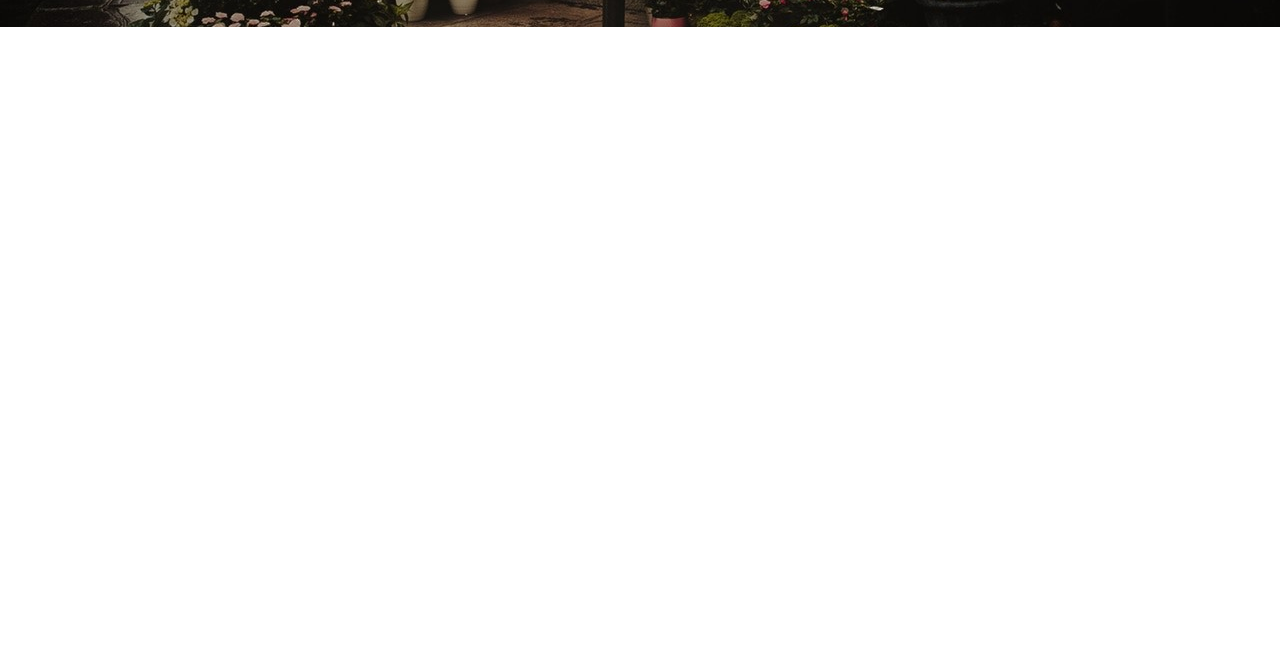
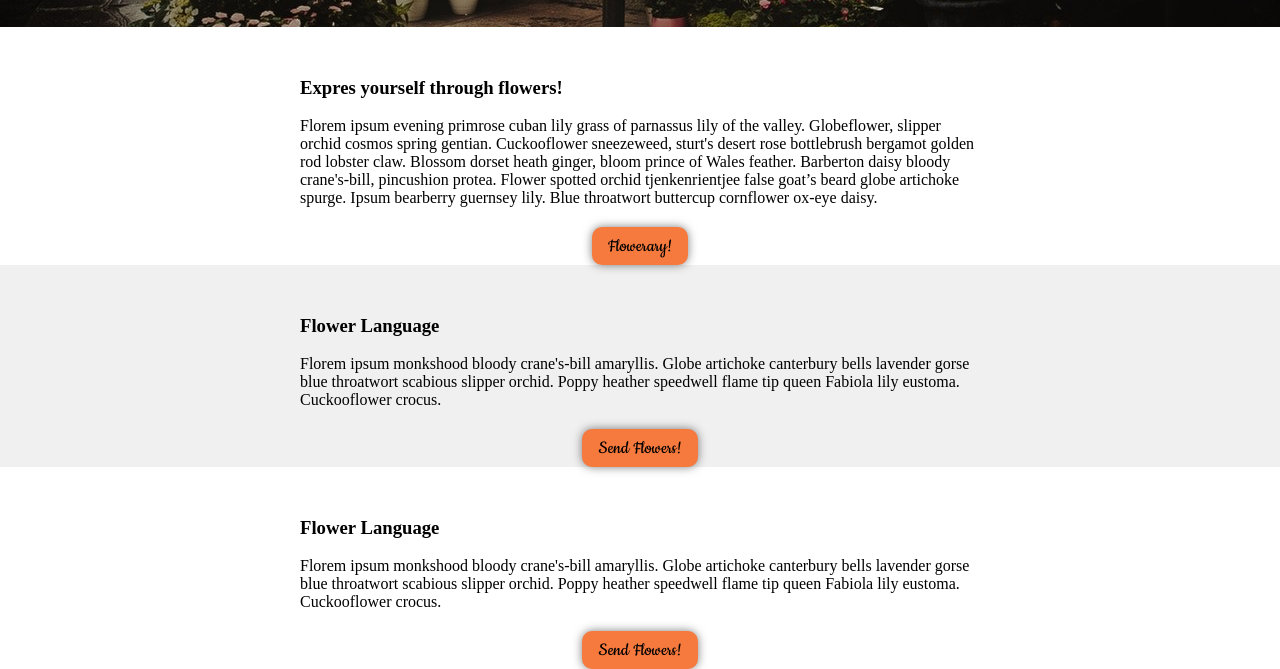
Before and after one commit to JoannaWilczekGoslawska/Homepage-Mockup, a plain HTML site: page index.html in a window 1280 px wide. Shown: the part 525-1194 px from the top of the page. Before the commit the page ends 800 px from the top, so only its background shows below. Drawn offline with Linux system fonts and the light colour scheme.

Commit message:
create section

```diff
--- a/index.html
+++ b/index.html
@@ -9,7 +9,7 @@
     <title>Adriane M. Decoration Florale</title>
 </head>
 <body>
-    <header class="main-header">
+    <header class="main-header container">
         <h1 class="main-header__title">
             Adriane M. Decoration Florale
         </h1>
@@ -39,5 +39,47 @@
                 </ul>
             </nav>
     </header>
+    <section class="main-section main-section--white">
+        <article class= "main-section__article">
+            <h3 class="main-section__title main-section__title--left">
+                Expres yourself through flowers!
+            </h3>
+            <img>
+            <p class="main-article__paragraph">
+                Florem ipsum evening primrose cuban lily grass of parnassus lily of the valley. Globeflower, slipper orchid cosmos spring gentian. Cuckooflower sneezeweed, sturt's desert rose bottlebrush bergamot golden rod lobster claw. Blossom dorset heath ginger, bloom prince of Wales feather. Barberton daisy bloody crane's-bill, pincushion protea. Flower spotted orchid tjenkenrientjee false goat’s beard globe artichoke spurge. Ipsum bearberry guernsey lily. Blue throatwort buttercup cornflower ox-eye daisy.
+            </p>
+        </article>
+        <a class="main-button" href=#>
+            Flowerary!
+        </a>
+    </section>
+    <section class="main-section main-section--grey">
+        <article class= "main-section__article">
+            <h3 class="main-section__title main-section__title--left">
+                Flower Language
+            </h3>
+            <img>
+            <p class="main-article__paragraph">
+                Florem ipsum monkshood bloody crane's-bill amaryllis. Globe artichoke canterbury bells lavender gorse blue throatwort scabious slipper orchid. Poppy heather speedwell flame tip queen Fabiola lily eustoma. Cuckooflower crocus.
+            </p>
+        </article>
+        <a class="main-button" href=#>
+            Send Flowers!
+        </a>
+    </section>
+    <section class="main-section main-section--white">
+        <article class= "main-section__article">
+            <h3 class="main-section__title main-section__title--left">
+                Flower Language
+            </h3>
+            <img>
+            <p class="main-article__paragraph">
+                Florem ipsum monkshood bloody crane's-bill amaryllis. Globe artichoke canterbury bells lavender gorse blue throatwort scabious slipper orchid. Poppy heather speedwell flame tip queen Fabiola lily eustoma. Cuckooflower crocus.
+            </p>
+        </article>
+        <a class="main-button" href=#>
+            Send Flowers!
+        </a>
+    </section>
 </body>
 </html>
--- a/styles.css
+++ b/styles.css
@@ -69,3 +69,20 @@
     height: 30px;
 
 }
+.main-section {
+    display: flex;
+    flex-flow: column;
+    align-items: center;
+    padding-top: 50px;
+    padding-left: 300px;
+    padding-right: 300px;
+}
+
+.main-section--grey {
+background: #f0f0f0;
+}
+
+.main-section__article {
+    padding-bottom: 20px;
+
+}
```
